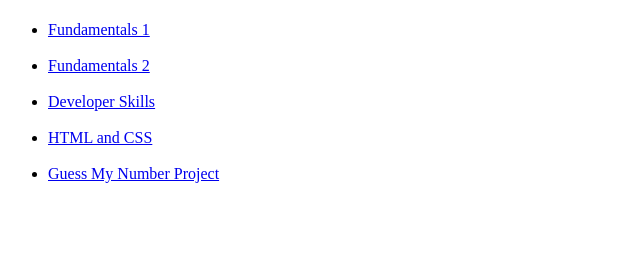
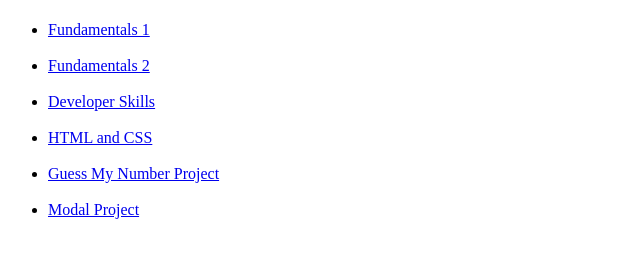
Before and after one commit to csmitty97/javascript_course, a plain HTML site: page index.html in a window 1280 px wide. Shown: the part 59-316 px from the top of the page, without its empty margins (0-640 px from the left). Drawn offline with Linux system fonts and the light colour scheme.

Commit message:
Update index.html

```diff
--- a/index.html
+++ b/index.html
@@ -19,7 +19,7 @@
       <li><a href="developer-skills/index.html">Developer Skills</a></li><br>
       <li><a href="html-css/index.html">HTML and CSS</a></li><br>
       <li><a href="guess-my-number/index.html">Guess My Number Project</a></li><br>
-
+      <li><a href="modal-project/index.html">Modal Project</a></li><br>
 
     </ul>
 
```
